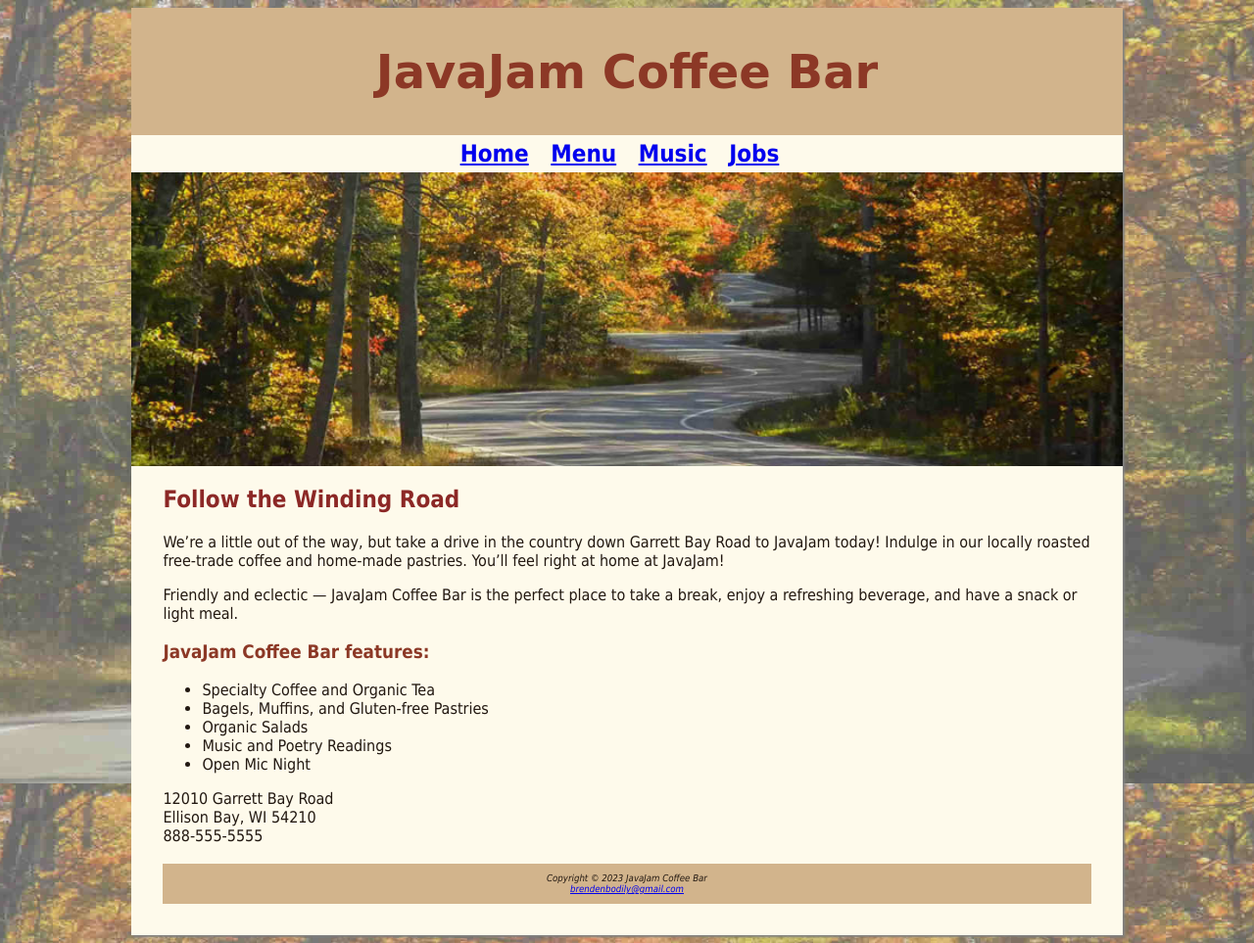
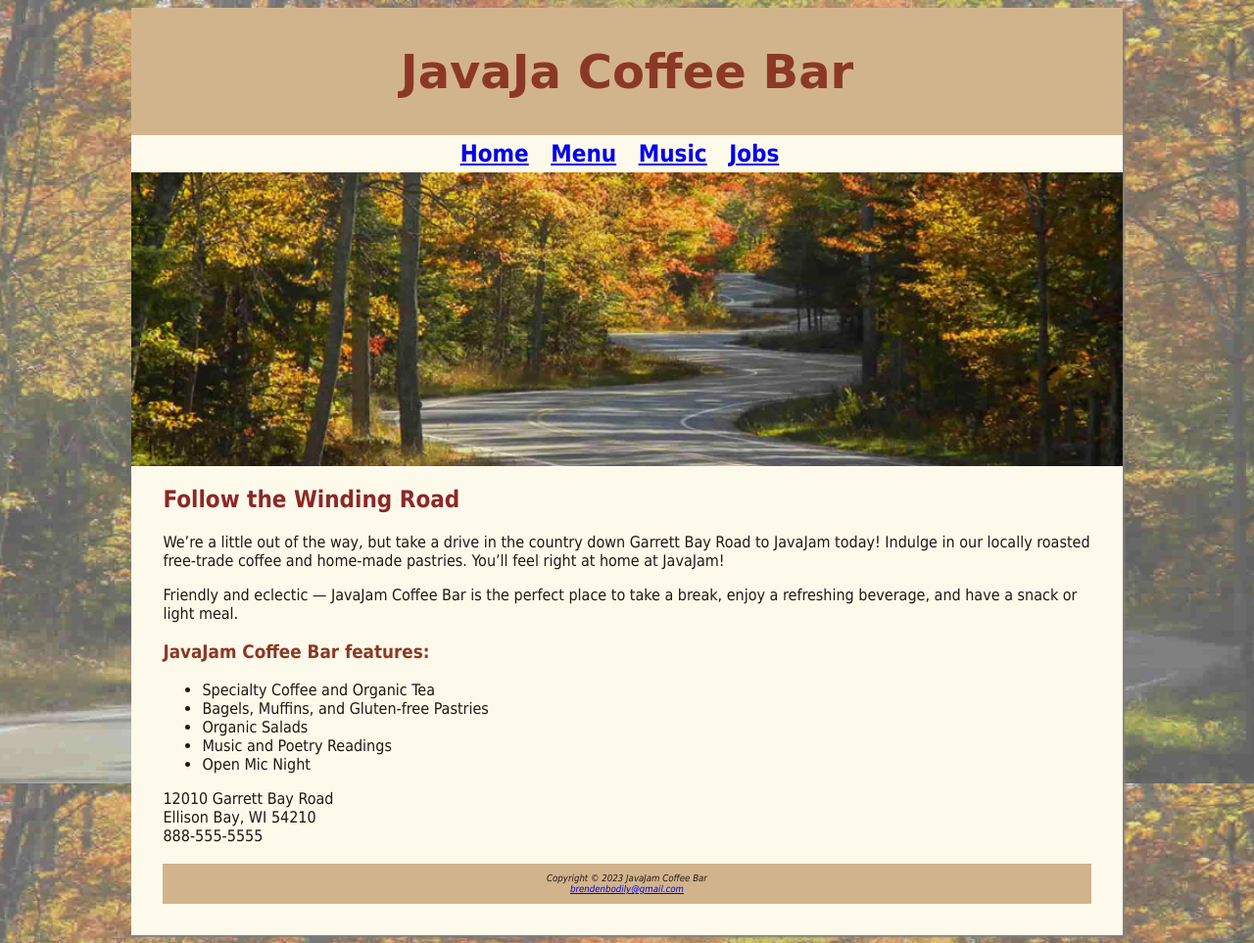
Before and after one commit to brendenjaybodily/brendenjaybodily.github.io, a plain HTML site: page javajam/index.html in a window 1280 px wide. Shown: the whole page at 98% size. Drawn offline with Linux system fonts and the light colour scheme; a web font is replaced by a local one.

Commit message:
Update index.html

```diff
--- a/javajam/index.html
+++ b/javajam/index.html
@@ -16,7 +16,7 @@
 <body>
     <div id='wrapper'>
         <header>
-            <h1> JavaJam Coffee Bar</h1>
+            <h1> JavaJa Coffee Bar</h1>
         </header>
 
         <nav>
```
